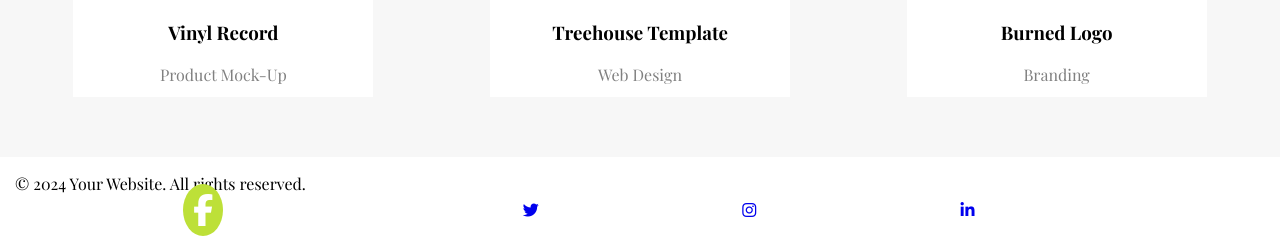
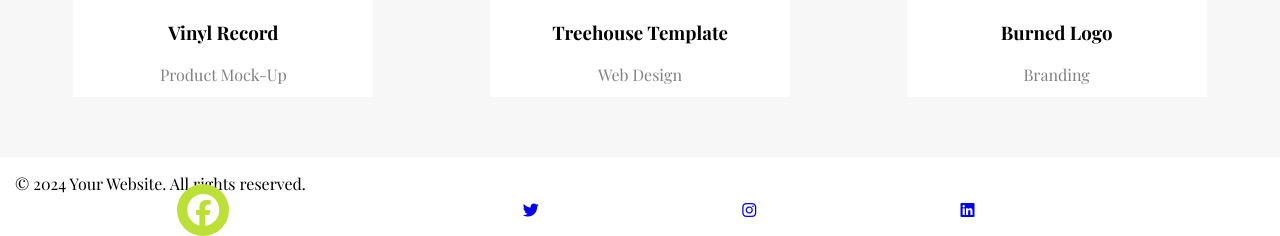
Before and after one commit to OwcaTyBaranie/Newproject, a website: page index.html in a window 1280 px wide. Shown: the part 1954-2190 px from the top of the page. Drawn offline with nearby package versions, Linux system fonts and the light colour scheme; a web font is replaced by a local one.

Commit message:
Pushing changes

```diff
--- a/index.html
+++ b/index.html
@@ -140,7 +140,7 @@
           </div>
           <div class="row justify-content-center">
             <div class="col-6 col-md-4 social-icons">
-              <a href="#" target="_blank"><i class="fab fa-facebook-f"></i></a>
+              <a href="#" target="_blank"><i class="fab fa-facebook"></i></a>
             </div>
             <div class="col-md-2">
               <a href="#" target="_blank"><i class="fab fa-twitter"></i></a>
@@ -149,7 +149,7 @@
               <a href="#" target="_blank"><i class="fab fa-instagram"></i></a>
             </div>
             <div class="col-md-2">
-              <a href="#" target="_blank"><i class="fab fa-linkedin-in"></i></a>
+              <a href="#" target="_blank"><i class="fab fa-linkedin"></i></a>
             </div>
           </div>
         </div>
--- a/sass/style.scss
+++ b/sass/style.scss
@@ -56,6 +56,8 @@ nav a:hover {
 .services {
     text-align: center;
     padding: 10px 0;
+
+
 }
 .box-wrapper {
     margin: 0;
```
Also changed, not shown: 1 other file.
